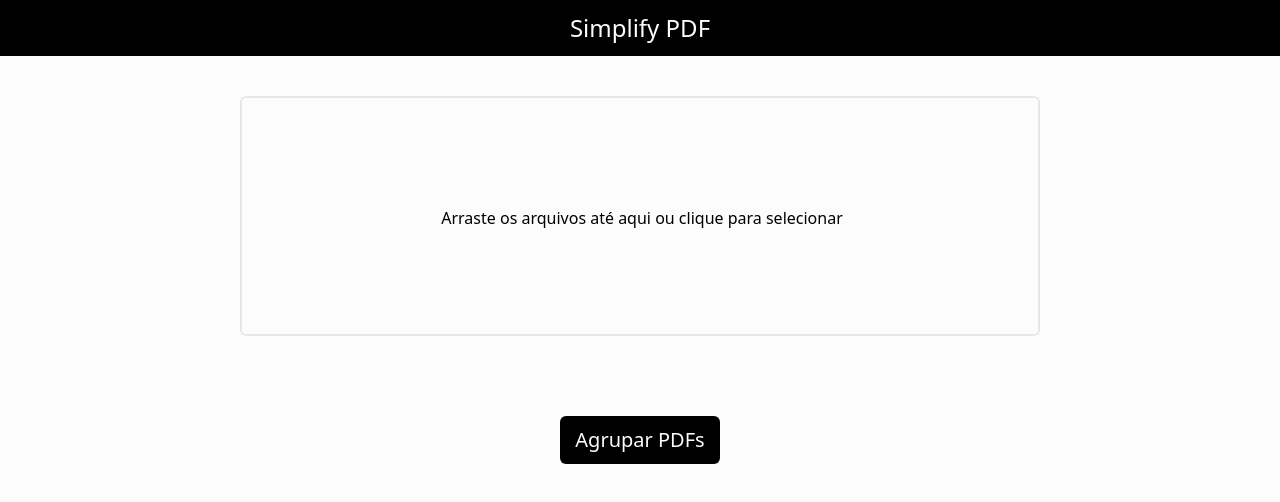
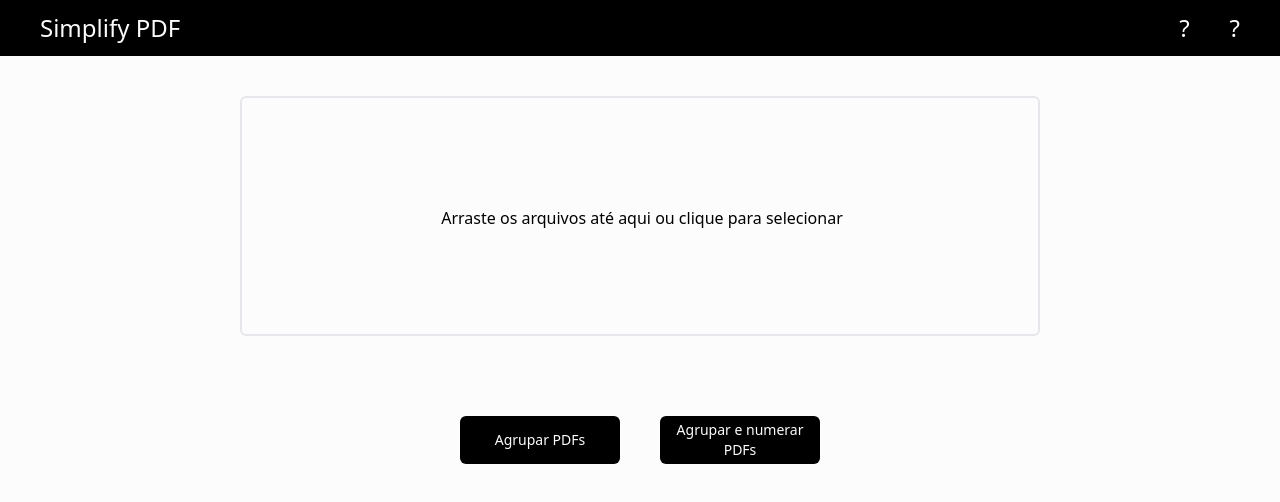
Before and after one commit to Marquardtt/SimplifyPDF, a Next.js app: page / in a window 1280 px wide. Shown: the top 502 px of the page. Built offline with nearby package versions, Linux system fonts and the light colour scheme.

Commit message:
arrumando o header

```diff
--- a/src/components/Header/HeaderComponent.tsx
+++ b/src/components/Header/HeaderComponent.tsx
@@ -1,7 +1,19 @@
+import { useRouter } from "next/navigation"
+
 export function HeaderComponent() {
+    const router = useRouter()
+
+    //terminar o dark mode
+
     return (
-        <div className="bg-black w-full h-[7%] fixed flex items-center justify-center">
-            <span className="text-white text-2xl">Simplify PDF</span>
+        <div className="bg-black w-full h-[7%] fixed grid grid-cols-2 items-center ">
+            <div className="w-fit h-full flex items-center mx-10" onClick={() => router.push('')}>
+                <span className="text-white text-2xl cursor-pointer">Simplify PDF</span>
+            </div>
+            <div className="gap-10 flex items-center h-full justify-end mx-10">
+                <span className="text-white text-2xl cursor-pointer">?</span>
+                <span className="text-white text-2xl cursor-pointer">?</span>
+            </div>
         </div>
     )
 }
--- a/src/components/PageContent/PageContentComponent.tsx
+++ b/src/components/PageContent/PageContentComponent.tsx
@@ -1,8 +1,8 @@
 "use client"
 
-import React, { useRef, useState } from "react";
+import React, { useState } from "react";
 import { PDFDocument } from "pdf-lib";
-import { DndProvider, useDrag, useDrop } from "react-dnd";
+import { DndProvider } from "react-dnd";
 import { HTML5Backend } from "react-dnd-html5-backend";
 import { useRouter } from "next/navigation";
 import { CardComponent } from "./components";
@@ -86,17 +86,20 @@ export function PageContentComponent() {
             </div>
 
             <DndProvider backend={HTML5Backend}>
-                <div>
-                    <div className="cursor-pointer w-[100vh] grid grid-cols-9 gap-4">
-                        {files.map((file, index) => (
-                            <CardComponent key={index} index={index} file={file} moveFile={moveFile} />
-                        ))}
-                    </div>
+                <div className="cursor-pointer w-[100vh] grid grid-cols-9 gap-4">
+                    {files.map((file, index) => (
+                        <CardComponent key={index} index={index} file={file} moveFile={moveFile} />
+                    ))}
                 </div>
             </DndProvider>
 
-            <div className="bg-black w-40 h-12 rounded-md flex items-center justify-center cursor-pointer text-xl text-white" onClick={handleMerge}>
-                <span>Agrupar PDFs</span>
+            <div className="flex gap-10 text-sm">
+                <div className="bg-black w-40 h-12 rounded-md flex items-center justify-center cursor-pointer text-white" onClick={handleMerge}>
+                    <span>Agrupar PDFs</span>
+                </div>
+                <div className="bg-black w-40 h-12 rounded-md flex items-center justify-center cursor-pointer text-white" onClick={() => alert("Em desenvolvimento")}>
+                    <span className="text-center">Agrupar e numerar PDFs</span>
+                </div>
             </div>
         </div>
     );
--- a/src/components/PageContent/components/CardComponent.tsx
+++ b/src/components/PageContent/components/CardComponent.tsx
@@ -38,7 +38,7 @@ export const CardComponent: React.FC<FileItemProps> = ({ file, index, moveFile }
     return (
         <div
             ref={setRefs}
-            className={`text-sm flex items-end justify-center rounded-md border-2 truncate w-24 h-24 ${isDragging ? "opacity-50" : ""}`}
+            className={`text-sm flex items-end justify-center rounded-md border-2 truncate w-20 h-20 ${isDragging ? "opacity-50" : ""}`}
         >
             <span>{file.name.replace(".pdf", "")}</span>
         </div>
```
